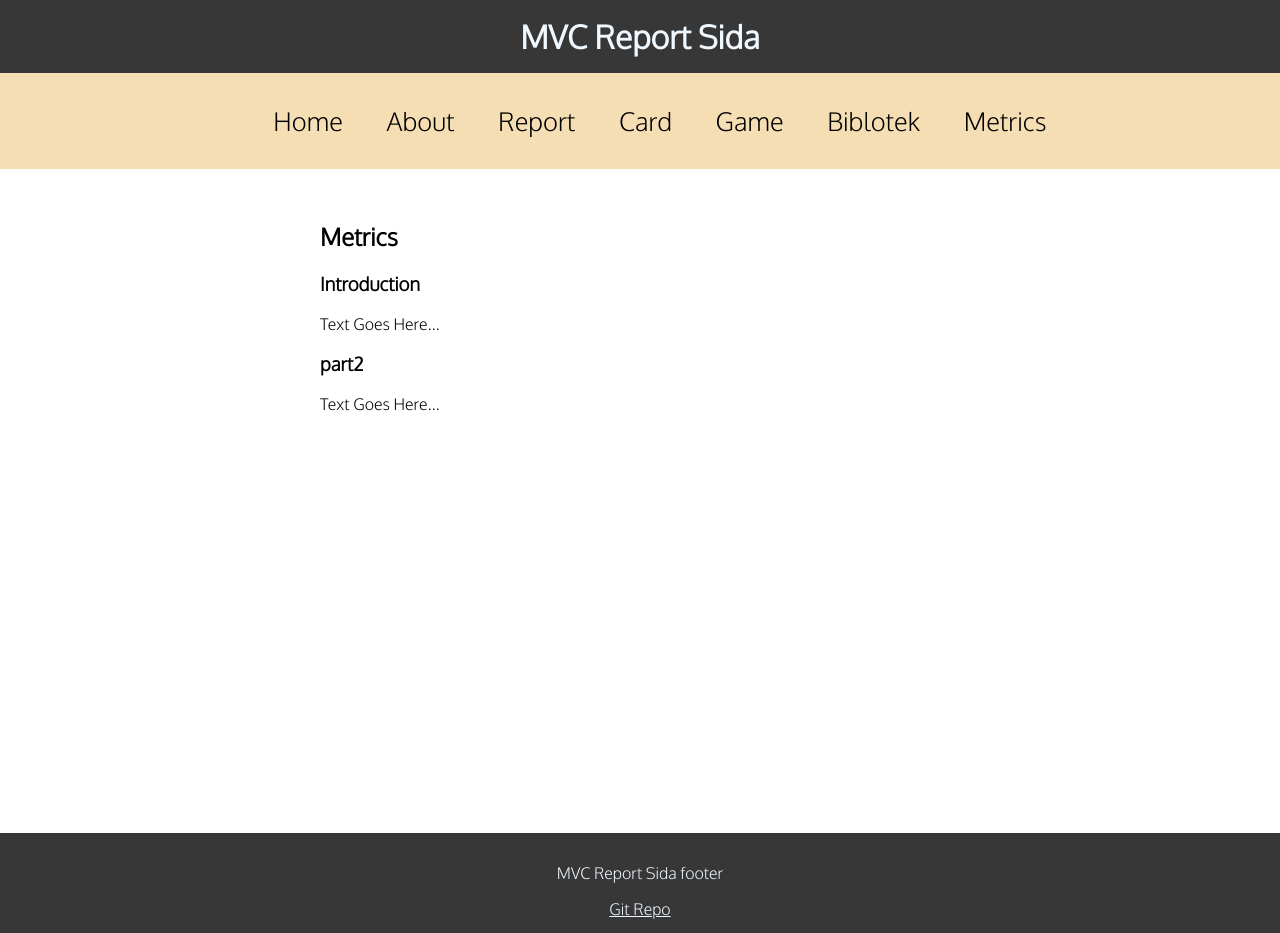
After one commit to JamesTTTT/report, a Symfony app: template templates/metrics.html.twig in a window 1280 px wide. The commit adds this page. Run offline with Twig, Linux system fonts and the light colour scheme; the template is opened without the code that fills it, so the values that code supplies are empty; some libraries are stand-ins or nearby versions.

Commit message:
fixed bugs and added metrics page

```diff
--- a/src/Card/Deck.php
+++ b/src/Card/Deck.php
@@ -25,7 +25,8 @@ class Deck
         return $this->deck;
     }
 
-    public function showCardObj(){
+    public function showCardObj()
+    {
         $cards = [];
         foreach ($this->deck as $card) {
             array_push($cards, $card);
--- a/src/Card/Player.php
+++ b/src/Card/Player.php
@@ -19,7 +19,7 @@ class Player
 
     public function showHand()
     {
-        return this->hand;
+        return $this->hand;
     }
 
     public function handValue()
--- a/src/Controller/GameController.php
+++ b/src/Controller/GameController.php
@@ -37,8 +37,8 @@ class GameController extends AbstractController
         $session->set('bank', $bank);
         $session->set('game', $game);
         $data = [
-            'title'=>'game21',
-            'playerHandVal'=> $player->handValue(),
+            'title' => 'game21',
+            'playerHandVal' => $player->handValue(),
             'playerHand' => $player->hand,
             'bankHandVal' => $bank->handValue(),
             'bankHand' => $bank->hand,
--- a/src/Controller/ProductController.php
+++ b/src/Controller/ProductController.php
@@ -29,7 +29,7 @@ class ProductController extends AbstractController
         // actually executes the queries (i.e. the INSERT query)
         $entityManager->flush();
 
-        return new Response('Saved new product with id '.$product->getId());
+        return new Response('Saved new product with id ' . $product->getId());
     }
 
     /**
@@ -68,7 +68,7 @@ class ProductController extends AbstractController
 
         if (!$product) {
             throw $this->createNotFoundException(
-                'No product found for id '.$id
+                'No product found for id ' . $id
             );
         }
 
@@ -91,7 +91,7 @@ class ProductController extends AbstractController
 
         if (!$product) {
             throw $this->createNotFoundException(
-                'No product found for id '.$id
+                'No product found for id ' . $id
             );
         }
 
--- a/templates/base.html.twig
+++ b/templates/base.html.twig
@@ -22,6 +22,7 @@
                     <li><a href="{{ url('card') }}">Card</a></li>
                     <li><a href="{{ url('game') }}">Game</a></li>
                     <li><a href="{{ url('library') }}">Biblotek</a></li>
+                    <li><a href="{{ url('metrics') }}">Metrics</a></li>
                 </ul>
             </nav>
         </div>
--- /dev/null
+++ b/templates/metrics.html.twig
@@ -0,0 +1,17 @@
+{% extends "base.html.twig" %}
+{% block title %}Metrics{% endblock %}
+
+{% block body %}
+
+<article class="content">
+    <h1>Metrics</h1>
+    <section>
+    <h3>Introduction</h3>
+    <p>Text Goes Here...</p>
+    </section>
+    <section>
+    <h3>part2</h3>
+    <p>Text Goes Here...</p>
+    </section>
+</article>
+{% endblock %}
```
Also changed, not shown: src/Card/Game.php (+4 -4 lines), src/Controller/BookController.php (+4 -4 lines), src/Controller/ReportController.php (+8 -0 lines), .scrutinizer.yml, src/Dice/Dice.php (line endings or trailing spaces), 1 other file.
